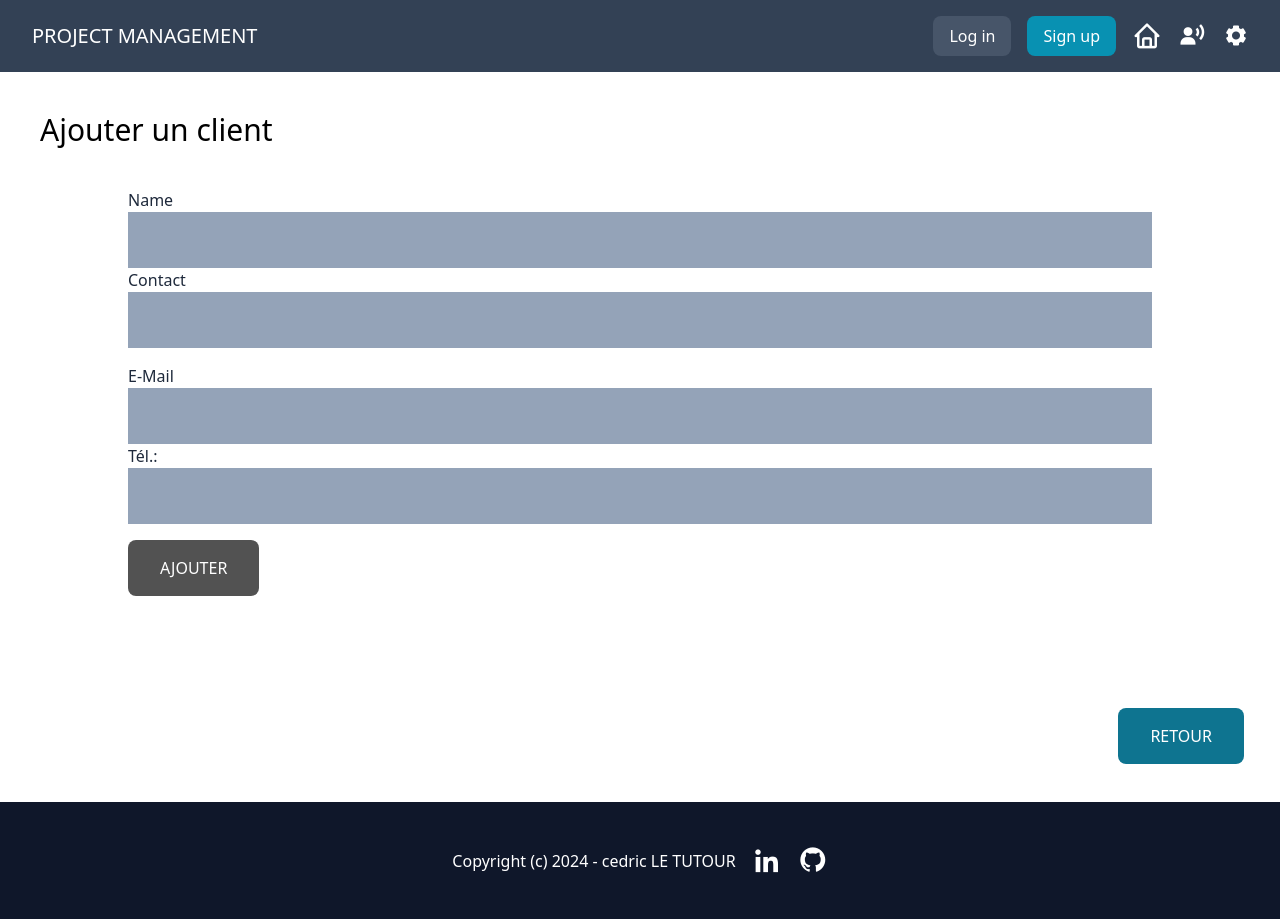
After one commit to CedricLt44/management_project, a Django app: template gestion_client/templates/gestion_client/add.html in a window 1280 px wide. The commit adds this page. Run offline with Django 3.2, Linux system fonts and the light colour scheme; the template is opened without the code that fills it, so the values that code supplies are empty; some libraries are stand-ins or nearby versions.

Commit message:
set up backend et debug gestion client

```diff
--- a/backend/templates/backend/base.html
+++ b/backend/templates/backend/base.html
@@ -14,7 +14,7 @@
 
         {% if request.user.is_authenticated %}
         <a href="{% url 'projet:projets' %}" class="rounded-lg hover:bg-cyan-700 py-2 px-4 bg-cyan-600 text-white">Projets</a>
-        <a href="{% url 'gestion_client:gestion_client' %}" class="rounded-lg hover:bg-rose-700 py-2 px-4 bg-rose-600 text-white">Clients</a>
+        <a href="{% url 'gestion_client:customers' %}" class="rounded-lg hover:bg-rose-700 py-2 px-4 bg-rose-600 text-white">Clients</a>
         {% else %}
           <a href="{% url 'account:login' %}" class="py-2 px-4 bg-slate-600 hover:bg-slate-800 text-white rounded-lg">Log in</a>
           <a href="{% url 'account:signup' %}" class="py-2 px-4 bg-cyan-600 hover:bg-cyan-800 text-white rounded-lg">Sign up</a>
--- /dev/null
+++ b/gestion_client/templates/gestion_client/add.html
@@ -0,0 +1,31 @@
+{% extends 'backend/base.html' %}
+
+{% block content %}
+    <h1 class="mb-6 text-3xl">Ajouter un client</h1>
+
+    <form class=" max-w-screen-lg mx-auto mt-10 space-y-4" method="post" action=".">
+      {% csrf_token %}
+
+      <div>
+        <label class="text-slate-800">Name</label><br>
+        <input name="name" type="text" class="w-full py-4 px-6 bg-slate-400 text-white"/>
+
+        <label class="text-slate-800">Contact</label><br>
+        <input name="contact_name" type="text" class="w-full py-4 px-6 bg-slate-400 text-white"/>
+      </div>
+
+      <div>
+        <label class="text-slate-800">E-Mail</label><br>
+        <input name="email" class="w-full py-4 px-6 bg-slate-400 text-white"></input>
+
+        <label class="text-slate-800">Tél.:</label>
+        <input name="phone" class="w-full py-4 px-6 bg-slate-400 text-white"></input>
+      </div>
+
+      <div>
+        <button class=" rounded-lg hover:bg-neutral-800 py-4 px-8 bg-neutral-600 text-white">AJOUTER</button>
+      </div>
+
+    </form>
+    <a href="{% url 'projet:projets' %}" class="flex absolute inline-block right-9 bottom-9 py-4 px-8 bg-cyan-700 text-white z-50 rounded-2xl inline-block rounded-lg hover:bg-cyan-900">RETOUR</a>
+{% endblock %}
--- /dev/null
+++ b/gestion_client/templates/gestion_client/client.html
@@ -0,0 +1,5 @@
+{% extends 'backend/base.html' %}
+
+{% block content %}
+    <h1 class="mb-6 text-4xl">NOM DU CLIENT : {{ customer.name }}</h1>
+{% endblock %}
--- a/gestion_client/urls.py
+++ b/gestion_client/urls.py
@@ -5,5 +5,7 @@ from . import views
 app_name = 'gestion_client'
 
 urlpatterns = [
-  path('' ,views.gestion_client, name='gestion_client'),
-  ]
+    path('', views.customers, name='customers'),
+    path('add/', views.add, name='add'),
+    path('<int:id>/', views.customer, name='client'),  # Vue pour afficher un client spécifique
+]
```
Also changed, not shown: gestion_client/templates/gestion_client/gestion_client.html (+21 -0 lines), gestion_client/views.py (+50 -4 lines).
